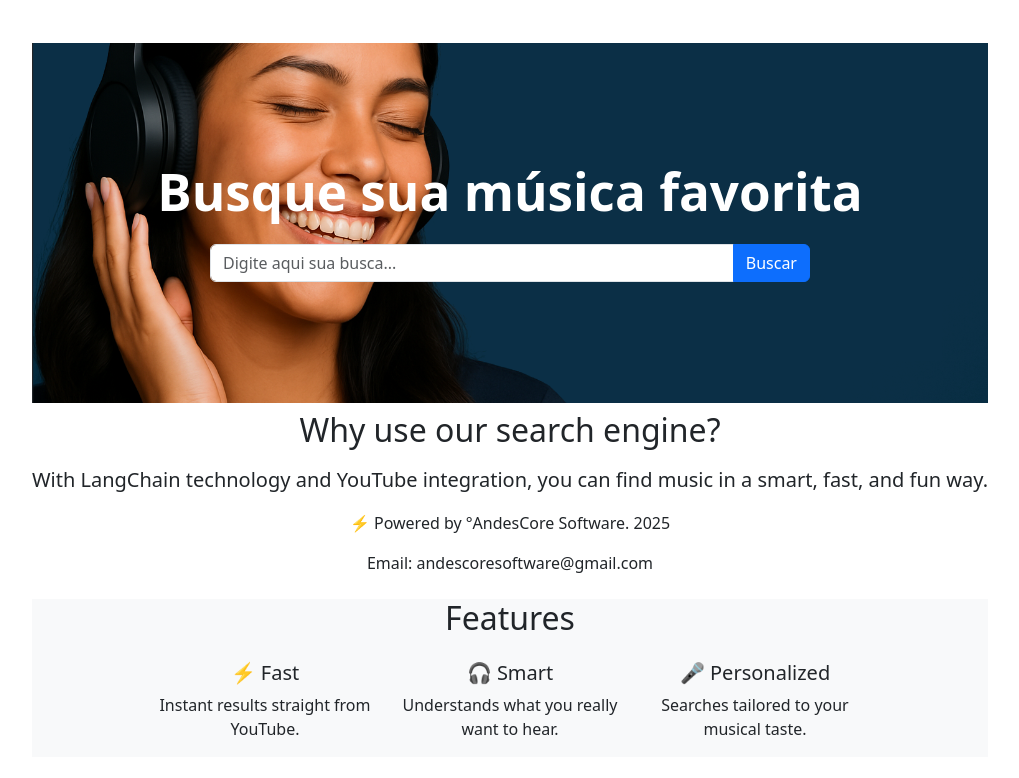
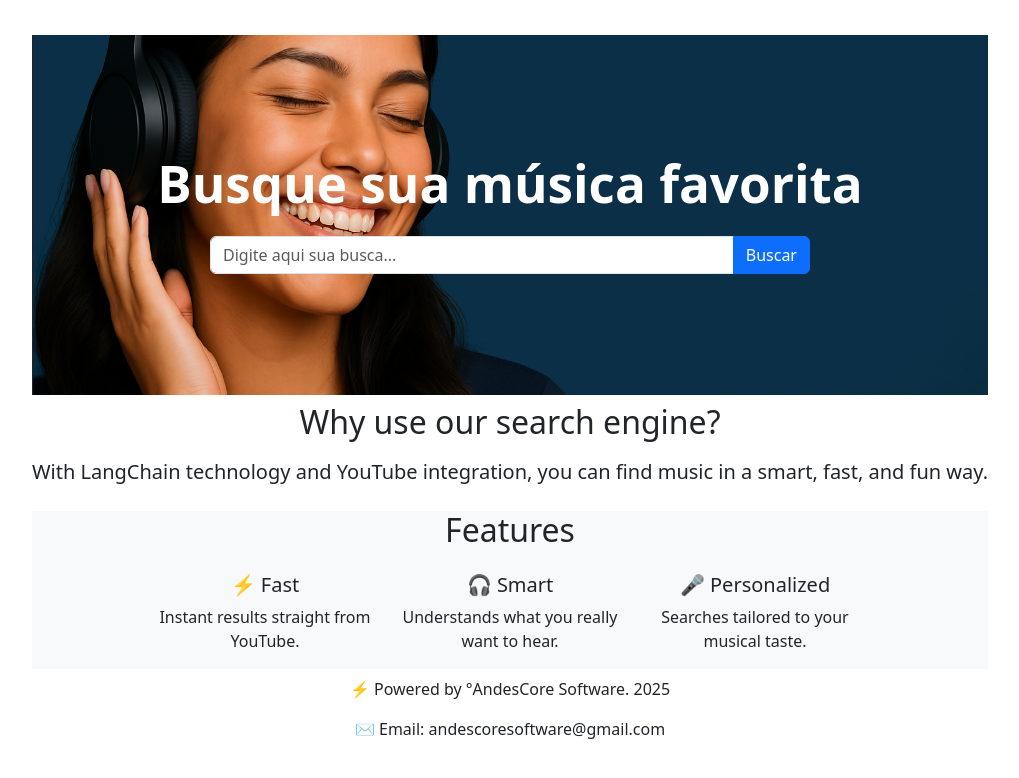
Before and after one commit to lmgaspa/music_search_langchain, a React (Vite) app in the folder frontend/: page / in a window 1280 px wide. Shown: the top 778 px of the page, without its empty margins (130-1149 px from the left). Built offline with nearby package versions, Linux system fonts and the light colour scheme.

Commit message:
new version7

```diff
--- a/frontend/src/App.tsx
+++ b/frontend/src/App.tsx
@@ -14,8 +14,6 @@ const App: React.FC = () => {
           <p className="lead mt-3">
             With LangChain technology and YouTube integration, you can find music in a smart, fast, and fun way.
           </p>
-          <p>⚡ Powered by °AndesCore Software. 2025</p>
-          <p>Email: andescoresoftware@gmail.com</p>
         </section>
 
         <section className="section bg-light text-center py-0">
@@ -34,6 +32,10 @@ const App: React.FC = () => {
               <p>Searches tailored to your musical taste.</p>
             </div>
           </div>
+          </section>
+           <section className="section text-center py-2">
+            <p>⚡ Powered by °AndesCore Software. 2025</p>
+          <p>✉️ Email: andescoresoftware@gmail.com</p>
         </section>
       </main>
     </div>
```
